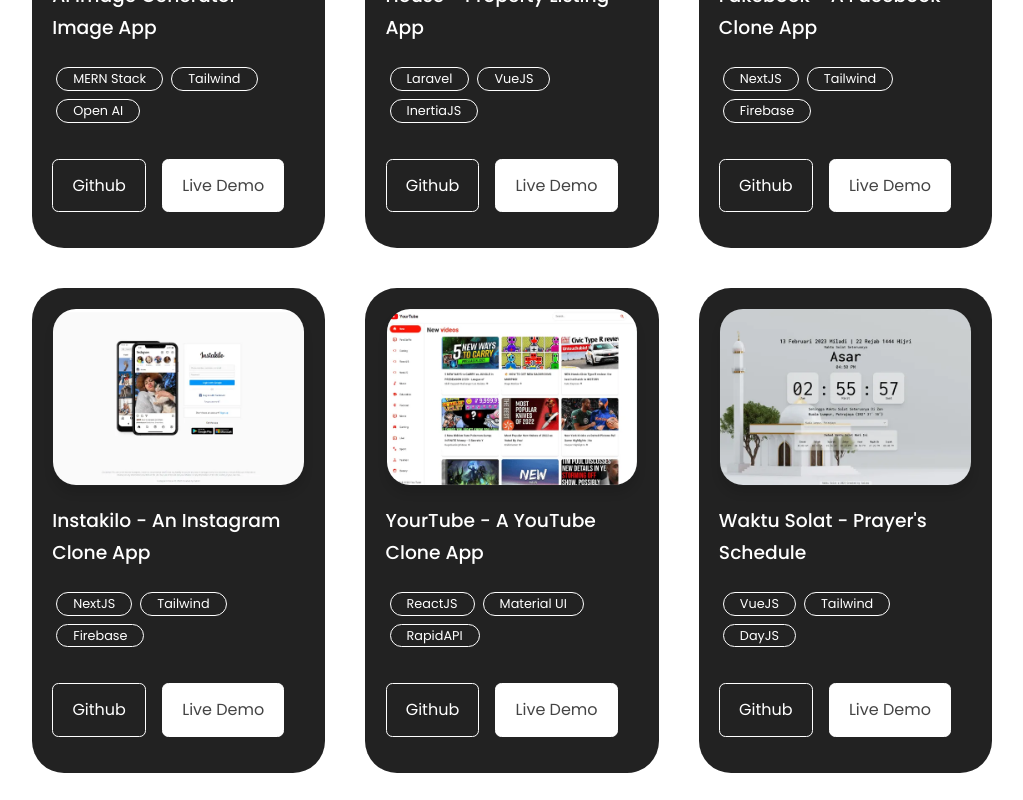
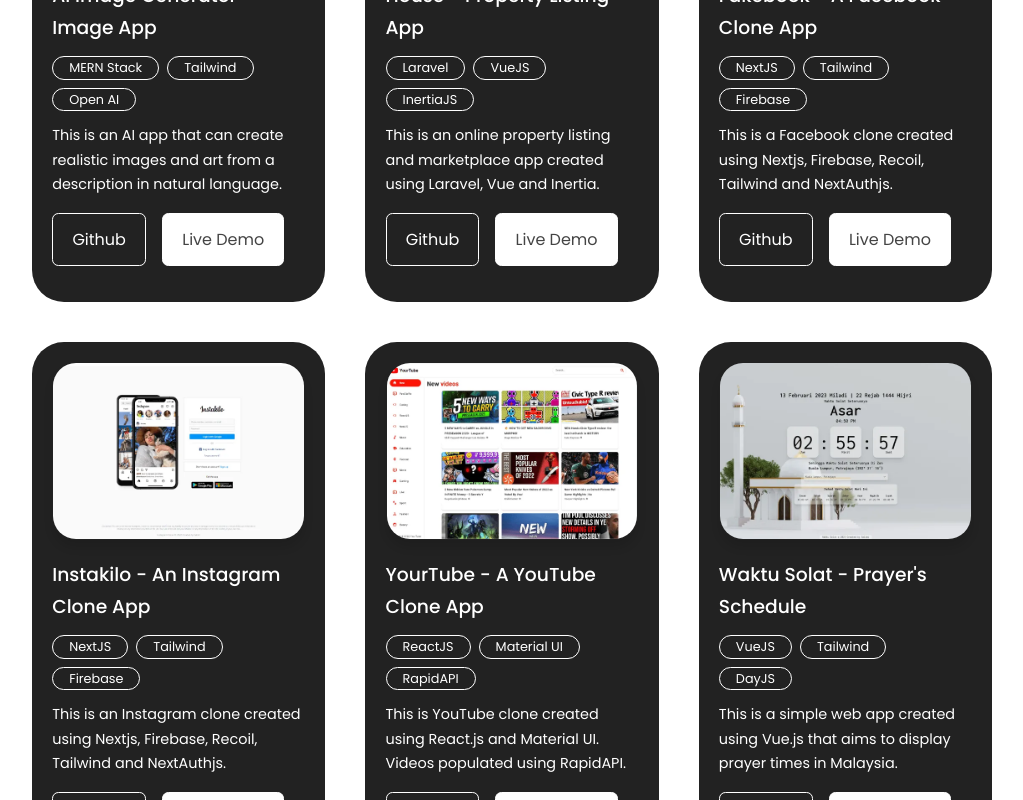
Before and after one commit to salimi-my/my-portfolio, a React (Create React App) app: page / in a window 1280 px wide. Shown: the part 4120-4920 px from the top of the page, without its empty margins (128-1151 px from the left). Built offline with nearby package versions, Linux system fonts and the light colour scheme.

Commit message:
Add portfolio description

```diff
--- a/src/components/portfolio/Portfolio.jsx
+++ b/src/components/portfolio/Portfolio.jsx
@@ -36,7 +36,8 @@
     title: 'Social Login - Codeigniter Social Auth',
     github: 'https://github.com/salimi-my/social-login',
     demo: 'https://social-login.salimi.my',
-    tags: ['CodeIgniter', 'Tailwind', 'MySQL']
+    tags: ['CodeIgniter', 'Tailwind', 'MySQL'],
+    desc: 'This is a social media auth app created using Codeigniter with Facebook, Google, or Twitter.'
   },
   {
     id: 2,
@@ -45,7 +46,8 @@
     title: 'Protected Share - File Sharing App',
     github: 'https://github.com/salimi-my/protected-share',
     demo: 'https://share.salimi.my',
-    tags: ['CodeIgniter', 'Bootstrap', 'MySQL']
+    tags: ['CodeIgniter', 'Bootstrap', 'MySQL'],
+    desc: 'This is a simple file sharing app with shared link are password protected to download.'
   },
   {
     id: 3,
@@ -54,7 +56,8 @@
     title: 'Phonebook - A Simple Contacts App',
     github: 'https://github.com/salimi-my/phonebook-app',
     demo: 'https://phonebook.salimi.my',
-    tags: ['CodeIgniter', 'Bootstrap', 'MySQL']
+    tags: ['CodeIgniter', 'Bootstrap', 'MySQL'],
+    desc: 'This is a simple CRUD application created using Codeigniter for contacts book listing.'
   },
   {
     id: 4,
@@ -63,7 +66,8 @@
     title: 'My Portfolio - A Personal Portfolio Site',
     github: 'https://github.com/salimi-my/my-portfolio',
     demo: 'https://www.salimi.my',
-    tags: ['ReactJS', 'EmailJS']
+    tags: ['ReactJS', 'EmailJS'],
+    desc: 'This is my personal portfolio website, built with React, showing list of my personal projects.'
   },
   {
     id: 5,
@@ -72,7 +76,8 @@
     title: 'Chatters - A Simple Chat App',
     github: 'https://github.com/salimi-my/chatters',
     demo: 'https://chatters.salimi.my',
-    tags: ['NextJS', 'TypeScript', 'Upstash']
+    tags: ['NextJS', 'TypeScript', 'Upstash'],
+    desc: 'This a simple chat app created using Next.js 13. User can login using Google and send chats.'
   },
   {
     id: 6,
@@ -81,7 +86,8 @@
     title: 'Travel Map - A Simple Map App',
     github: 'https://github.com/salimi-my/travel-map',
     demo: 'https://travel.salimi.my',
-    tags: ['MERN Stack', 'Mapbox', 'JWT']
+    tags: ['MERN Stack', 'Mapbox', 'JWT'],
+    desc: 'This a simple travel map app created with MERN. User can register, login and add pin on map.'
   },
   {
     id: 7,
@@ -90,7 +96,8 @@
     title: "Waktu Solat - Prayer's Schedule",
     github: 'https://github.com/salimi-my/waktu-solat',
     demo: 'https://solat.salimi.my',
-    tags: ['VueJS', 'Tailwind', 'DayJS']
+    tags: ['VueJS', 'Tailwind', 'DayJS'],
+    desc: 'This is a simple web app created using Vue.js that aims to display prayer times in Malaysia.'
   },
   {
     id: 8,
@@ -99,7 +106,8 @@
     title: 'YourTube - A YouTube Clone App',
     github: 'https://github.com/salimi-my/youtube-clone',
     demo: 'https://yourtube.salimi.my',
-    tags: ['ReactJS', 'Material UI', 'RapidAPI']
+    tags: ['ReactJS', 'Material UI', 'RapidAPI'],
+    desc: 'This is YouTube clone created using React.js and Material UI. Videos populated using RapidAPI.'
   },
   {
     id: 9,
@@ -108,7 +116,8 @@
     title: 'Instakilo - An Instagram Clone App',
     github: 'https://github.com/salimi-my/instagram-clone',
     demo: 'https://instakilo.salimi.my',
-    tags: ['NextJS', 'Tailwind', 'Firebase']
+    tags: ['NextJS', 'Tailwind', 'Firebase'],
+    desc: 'This is an Instagram clone created using Nextjs, Firebase, Recoil, Tailwind and NextAuthjs.'
   },
   {
     id: 10,
@@ -117,7 +126,8 @@
     title: 'Fakebook - A Facebook Clone App',
     github: 'https://github.com/salimi-my/facebook-clone',
     demo: 'https://fakebook.salimi.my',
-    tags: ['NextJS', 'Tailwind', 'Firebase']
+    tags: ['NextJS', 'Tailwind', 'Firebase'],
+    desc: 'This is a Facebook clone created using Nextjs, Firebase, Recoil, Tailwind and NextAuthjs.'
   },
   {
     id: 11,
@@ -126,7 +136,8 @@
     title: 'House - Property Listing App',
     github: 'https://github.com/salimi-my/house',
     demo: 'https://house.salimi.my',
-    tags: ['Laravel', 'VueJS', 'InertiaJS']
+    tags: ['Laravel', 'VueJS', 'InertiaJS'],
+    desc: 'This is an online property listing and marketplace app created using Laravel, Vue and Inertia.'
   },
   {
     id: 12,
@@ -135,7 +146,8 @@
     title: 'AI Image Generator - Image App',
     github: 'https://github.com/salimi-my/ai-image-generator',
     demo: 'https://ai-image.salimi.my/',
-    tags: ['MERN Stack', 'Tailwind', 'Open AI']
+    tags: ['MERN Stack', 'Tailwind', 'Open AI'],
+    desc: 'This is an AI app that can create realistic images and art from a description in natural language.'
   }
 ];
 
@@ -151,7 +163,7 @@
           .slice(0)
           .reverse()
           .slice(0, count)
-          .map(({ id, image, imageWebp, title, github, demo, tags }) => {
+          .map(({ id, image, imageWebp, title, github, demo, tags, desc }) => {
             return (
               <article key={id} className='portfolio__item'>
                 <div className='portfolio__item-image'>
@@ -176,6 +188,7 @@
                     );
                   })}
                 </div>
+                <p className='portfolio__desc'>{desc}</p>
                 <div className='portfolio__item-cta'>
                   <a
                     href={github}
--- a/src/components/portfolio/portfolio.css
+++ b/src/components/portfolio/portfolio.css
@@ -49,12 +49,12 @@
 }
 
 .portfolio__item h3 {
-  margin: 1.2rem 0 1.2rem;
+  margin: 1.2rem 0 0.5rem 0;
   color: var(--color-white);
 }
 
 .portfolio__tag {
-  margin-bottom: 2rem;
+  margin-bottom: 0.5rem;
 }
 
 .portfolio__tag-pill {
@@ -66,7 +66,12 @@
   font-size: 0.8rem;
   text-align: center;
   white-space: nowrap;
-  margin: 0.25rem;
+  margin: 0.25rem 0.5rem 0.25rem 0;
+}
+
+.portfolio__desc {
+  color: var(--color-white);
+  font-size: 0.9rem;
 }
 
 .main-content:not(.bg-dark)
@@ -75,6 +80,10 @@
   .portfolio__tag-pill {
   color: var(--color-primary);
   border: 1px solid var(--color-primary);
+}
+
+.main-content:not(.bg-dark) .portfolio__item:hover .portfolio__desc {
+  color: var(--color-primary);
 }
 
 .main-content:not(.bg-dark) .portfolio__item:hover .btn-variant {
@@ -103,7 +112,7 @@
 .portfolio__item-cta {
   display: flex;
   gap: 1rem;
-  margin: 1rem 0;
+  margin: 1rem 0 1rem 0;
 }
 
 .btn-row {
```
